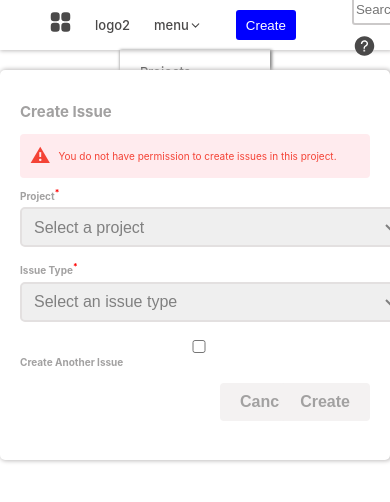
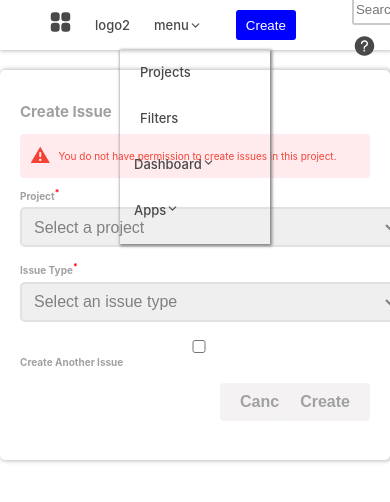
Before and after one commit to abhishek2092001/jira-software, a React (Create React App) app in the folder jira/: page /Create2 in a window 390 px wide. Shown: the top 502 px of the page. Built offline with nearby package versions, Linux system fonts and the light colour scheme.

Commit message:
include z index as -1 on issue-form

```diff
--- a/jira/src/components/dashboard1.css
+++ b/jira/src/components/dashboard1.css
@@ -27,6 +27,7 @@
     box-shadow: 0 0 5px rgba(0, 0, 0, 0.1);
     position: relative;
     top: 2rem;
+    z-index: -1;
     color: #a2a1a1;
     background-color: white;
     box-shadow: 1px 0px 4px 1px rgb(192, 190, 190);
--- a/jira/src/components/navbar.css
+++ b/jira/src/components/navbar.css
@@ -236,6 +236,7 @@ h1{
             position: absolute;
             left: 6rem;
             top: 17rem;
+            z-index: 1;
         }
         .createdash{
             position: absolute;
```
